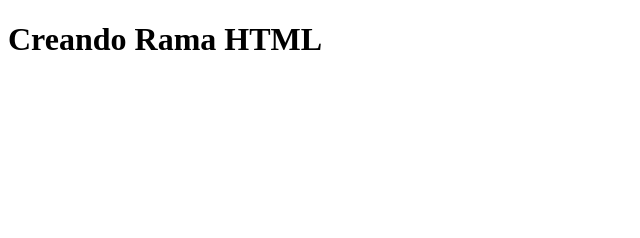
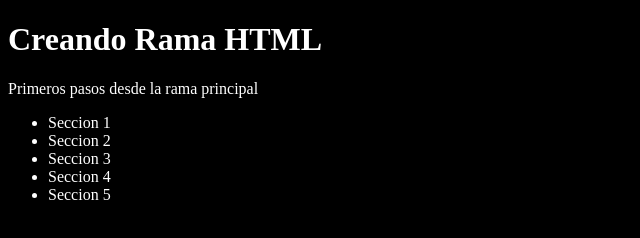
Before and after one commit to GastonAlv/youtube-practica-fork, a plain HTML site: page index.html in a window 1280 px wide. Shown: the whole page, without its empty margins (0-640 px from the left). Drawn offline with Linux system fonts and the light colour scheme.

Commit message:
Agregando style.css al index.html

```diff
--- a/index.html
+++ b/index.html
@@ -4,9 +4,18 @@
     <meta charset="UTF-8">
     <meta http-equiv="X-UA-Compatible" content="IE=edge">
     <meta name="viewport" content="width=device-width, initial-scale=1.0">
+    <link rel="stylesheet" href="style.css">
     <title>Document</title>
 </head>
 <body>
     <h1>Creando Rama HTML</h1>
+    <p>Primeros pasos desde la rama principal</p>
+    <ul>
+        <li>Seccion 1</li>
+        <li>Seccion 2</li>
+        <li>Seccion 3</li>
+        <li>Seccion 4</li>
+        <li>Seccion 5</li>
+    </ul>
 </body>
 </html>
```
